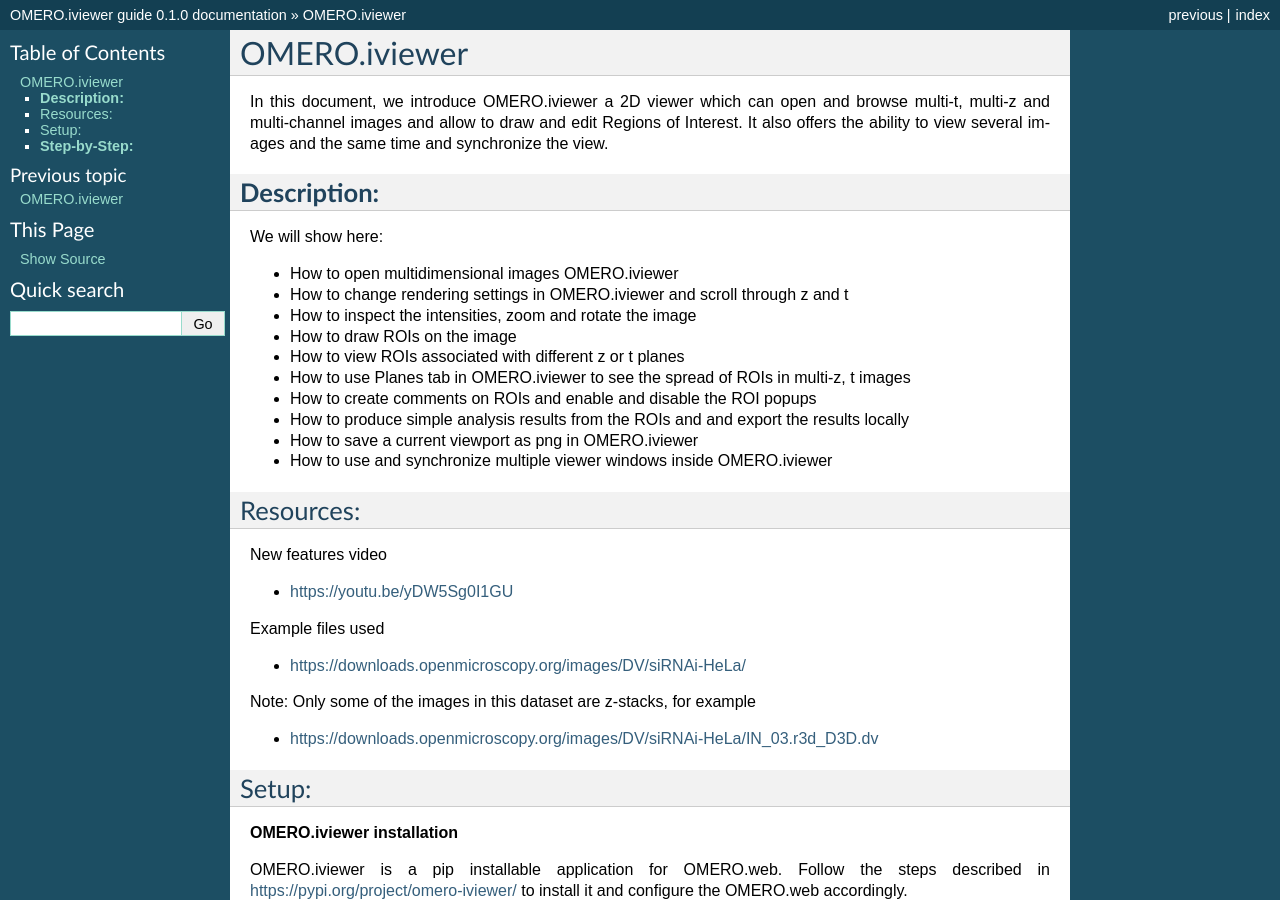
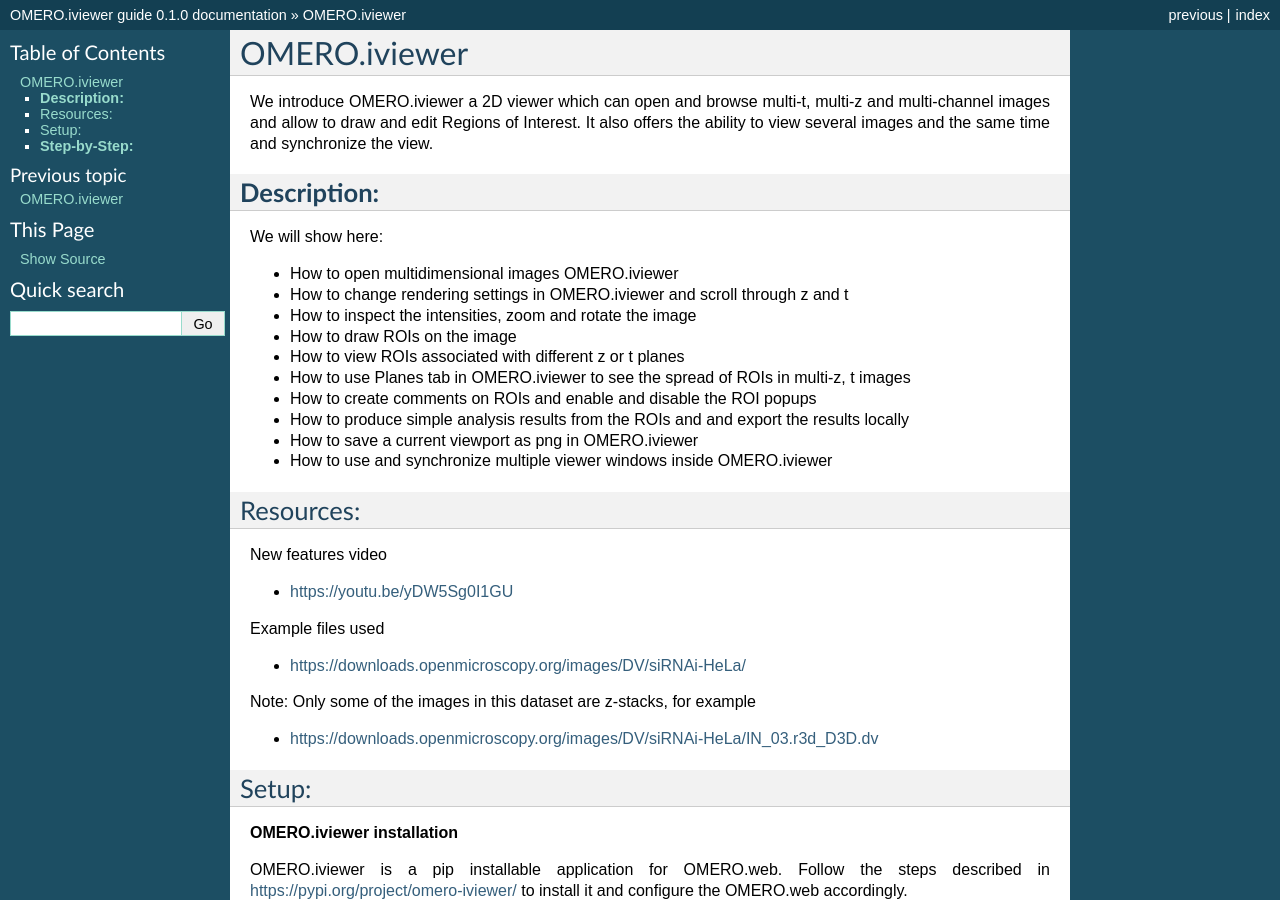
Before and after one commit to ome/omero-guide-iviewer, a Sphinx documentation site: the page built from docs/iviewer.rst, in a window 1280 px wide and 900 px high. Built offline with Sphinx 7.4.7, drawn with Linux system fonts in a browser that asks for light colours.

Commit message:
remove text

```diff
--- a/docs/iviewer.rst
+++ b/docs/iviewer.rst
@@ -1,7 +1,7 @@
 OMERO.iviewer
 =============
 
-In this document, we introduce
+We introduce
 OMERO.iviewer a 2D viewer which can
 open and browse multi-t, multi-z and multi-channel images and allow to
 draw and edit Regions of Interest.
```
